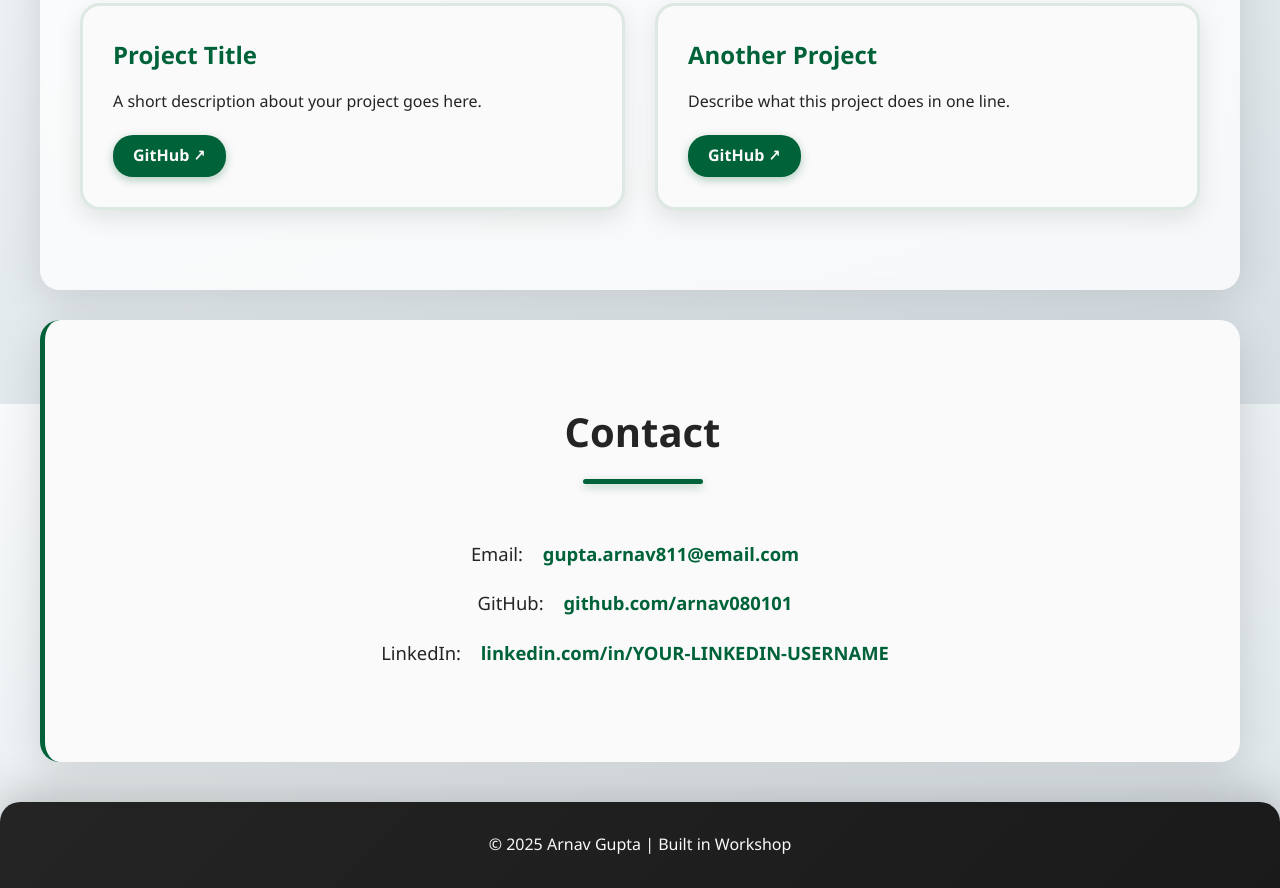
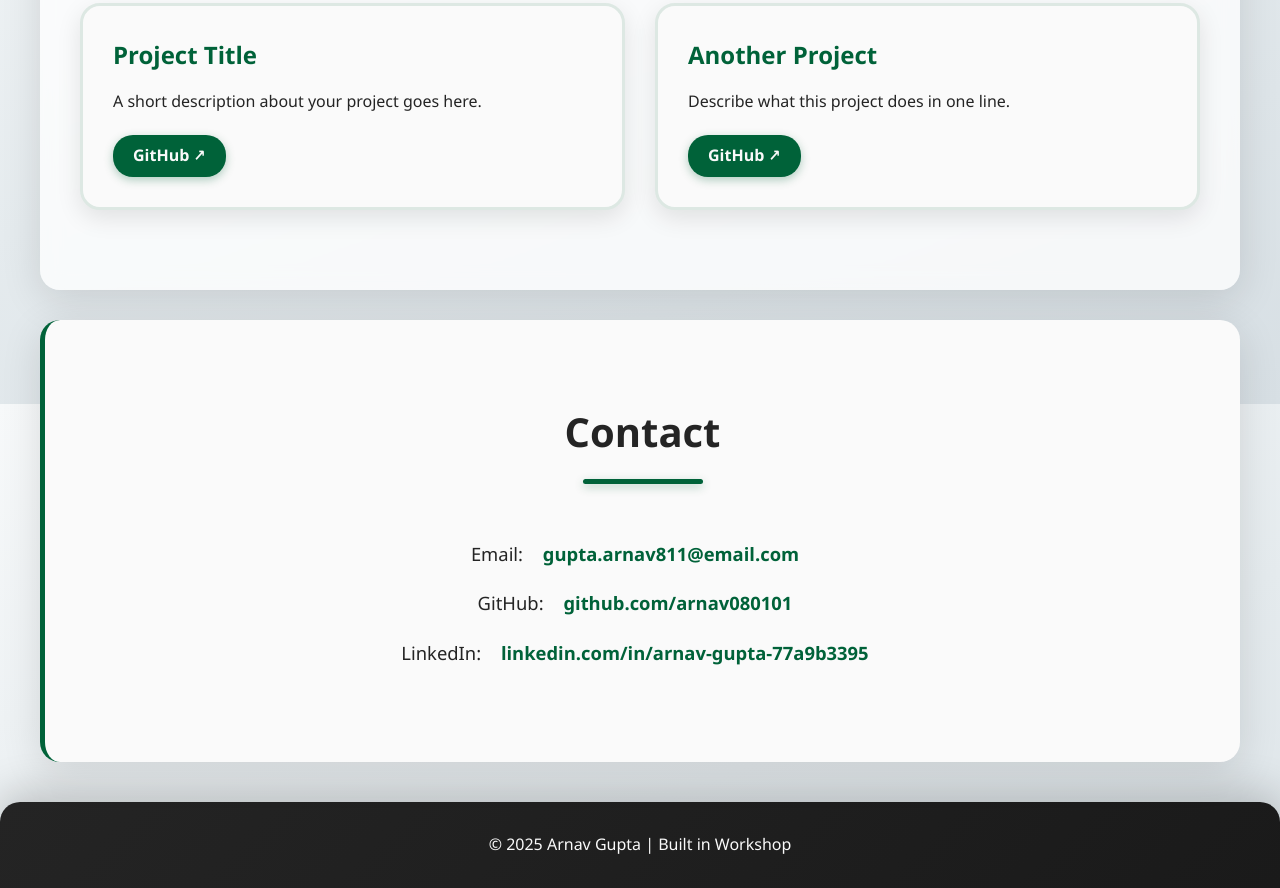
Before and after one commit to arnav080101/potfolio, a plain HTML site: page index.html in a window 1280 px wide. Shown: the part 1996-2884 px from the top of the page. Drawn offline with Linux system fonts and the light colour scheme.

Commit message:
Update index.html

```diff
--- a/index.html
+++ b/index.html
@@ -108,8 +108,8 @@
             <!-- Right Side (LinkedIn added here) -->
             <div class="contact-right">
                 <p>LinkedIn:
-                    <a href="https://www.linkedin.com/in/arnav-gupta-77a9b3395?utm_source=share_via&utm_content=profile&utm_medium=member_android" target="_blank">
-                        linkedin.com/in/YOUR-LINKEDIN-USERNAME
+                    <a href="www.linkedin.com/in/arnav-gupta-77a9b3395" target="_blank">
+                        linkedin.com/in/arnav-gupta-77a9b3395
                     </a>
                 </p>
             </div>
@@ -123,6 +123,6 @@
         <p>© 2025 Arnav Gupta | Built in Workshop</p>
     </footer>
 
-    <script src="script.js"></script>
+    <script src="index.js"></script>
 </body>
 </html>
```
